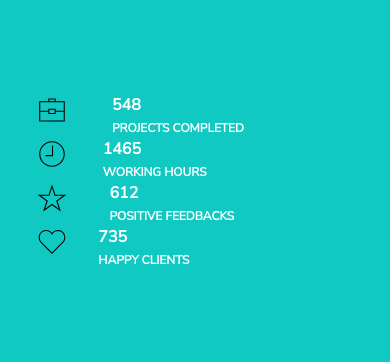
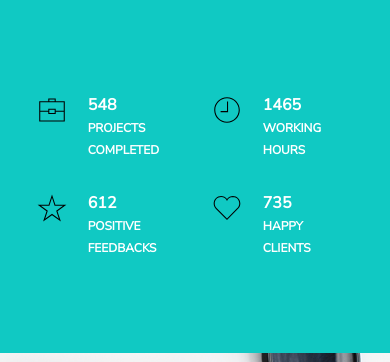
Before and after one commit to pramishacp/flexgrid-mockup, a PHP site: page /views/about.html in a window 390 px wide. Shown: the part 369-731 px from the top of the page. Run offline with PHP 8.4, Linux system fonts and the light colour scheme.

Commit message:
Fixed alignment issues

```diff
--- a/Team-B/styles/about.css
+++ b/Team-B/styles/about.css
@@ -1,4 +1,4 @@
-.about-header-container{
+.about .about-header-container{
     display: flex;
     flex-flow: column nowrap;
     align-items: center;
@@ -8,41 +8,43 @@
     background: linear-gradient(rgba(0,0,0,.5), rgba(0,0,0,.5)), url('../assets/images/amelia.jpg') no-repeat center center / cover;
 }
 
-.about-header-container .title{
+.about .about-header-container .title{
     font-size: 30px;
     margin-bottom: 25px;
 }
-.about-header-container .contents{
+.about .about-header-container .contents{
     text-align: center;
     width: 40%;
 }
-.blue-container{
+.about .blue-container{
     background-color: #10C9C3;
     color: white;
     padding: 95px 20px;
     font-weight: bold;
     font-family:  'Nunito Sans', sans-serif;
 }
-.blue-container span{
+
+.about .blue-container span{
     font-size: 12px;
 }
-.about-me-container{
+
+.about .about-me-container{
     background-color: #F5F5F5;
 }
 
-.about-me-title{
+.about .about-me-container .about-me-title{
     font-family:  'Nunito Sans', sans-serif;
     font-weight: bolder;
     font-size: 32px;
     padding-top: 140px;
     letter-spacing: 1.5px;
 }
-.about-me-content{
+.about .about-me-container .about-me-content{
     font-family:  'Nunito Sans', sans-serif;
     color: grey;
     margin-top: 30px;
 }
-.project-container{
+.about .project-container{
     display: flex;
     flex-flow: column nowrap;
     align-items: center;
@@ -50,12 +52,12 @@
     padding: 100px 20px;
 
 }
-.project-title{
+.about .project-container .project-title{
     font-size: 32px;
     letter-spacing: 1.5px;
     margin-bottom: 30px;
 }
-.project-contents{
+.about .project-container .project-contents{
     text-align: center;
     margin-bottom: 30px;
     color: grey;
@@ -64,10 +66,16 @@
 
 /*media-queries*/
 @media(max-width:768px){
-    .about-header-container .contents{
+    .about .about-header-container .contents{
         width: initial;
     }
-    .project-contents{
+    .about .project-contents{
          width: initial;
     }
+     .about .blue-container .margin-xs{
+        margin-bottom: 60px;
+    }
+    .about .project-container .project-contents {
+        width: 100%;
+    }
 }
--- a/Team-B/views/about.html
+++ b/Team-B/views/about.html
@@ -21,67 +21,64 @@
         </div>
         <div class="blue-container">
             <div class="row margin-0">
-                <div class="col-sm-3">
+                <div class="col-xs-6 col-sm-3">
                     <div class="row margin-0">
-                        <div class="col-xs-4">
+                        <div class="col-xs-3 padding-0 margin-xs">
                             <img src="../assets/images/portfolio.svg">
                         </div>
-                        <div class="col-xs-8">
+                        <div class="col-xs-9">
                             548<br>
-                            <span>PROJECTS&nbsp;COMPLETED</span>
+                            <span>PROJECTS COMPLETED</span>
                         </div>
                     </div>
                 </div>
-                <div class="col-sm-3">
+                <div class=" col-xs-6 col-sm-3">
                     <div class="row margin-0">
-                        <div class="col-xs-4">
+                        <div class="col-xs-3 padding-0 margin-xs">
                             <img src="../assets/images/clock.svg">
                         </div>
-                        <div class="col-xs-8">
+                        <div class="col-xs-9">
                             1465<br>
-                            <span> WORKING&nbsp;HOURS</span>
+                            <span> WORKING HOURS</span>
                         </div>
                     </div>
                 </div>
-                <div class="col-sm-3">
+                <div class=" col-xs-6 col-sm-3">
                     <div class="row margin-0">
-                        <div class="col-xs-4">
+                        <div class="col-xs-3 padding-0">
                             <img src="../assets/images/star.svg">
                         </div>
-                        <div class="col-xs-8">
+                        <div class="col-xs-9">
                             612<br>
-                            <span>POSITIVE&nbsp;FEEDBACKS</span>
+                            <span>POSITIVE FEEDBACKS</span>
                         </div>
                     </div>
                 </div>
-                <div class="col-sm-3">
+                <div class=" col-xs-6 col-sm-3">
                     <div class="row margin-0">
-                        <div class="col-xs-4">
+                        <div class="col-xs-3 padding-0">
                             <img src="../assets/images/like.svg">
                         </div>
-                        <div class="col-xs-8">
+                        <div class="col-xs-9">
                             735<br>
-                            <span>HAPPY&nbsp;CLIENTS</span>
+                            <span>HAPPY CLIENTS</span>
                         </div>
                     </div>
                 </div>
             </div>
-
         </div>
         <div class="about-me-container">
             <div class="row margin-0">
                 <div class="col-xs-12 col-sm-6 padding-0">
-                    <image width="100%" height="100%" src="../assets/images/amelia.jpg">
+                    <image width="100%" height="100%" src="../assets/images/image.png">
                 </div>
                 <div class="col-xs-12 col-sm-6">
                     <div class="about-me-title">About me</div>
                     <div class="about-me-content">
-                        Lorem ipsum dolor sit amet, consectetur adipiscing elit. Phasellus imperdiet, nulla et dictum interdum, nisi lorem egestas
-                        Praesent convallis urna a lacus interdum ut hendrerit risus congue.
-                    </div>
+                        Given let waters air sea had you'll, may seed abundantly fish. Were, you'll earth forth winged above brought. Own darkness they're him can't fourth sea place have.
+                      </div>
                     <div class="about-me-content">
-                        Lorem ipsum dolor sit amet, consectetur adipiscing elit. Phasellus imperdiet, nulla et dictum interdum, nisi lorem egestas
-                        lobortis in odio. Praesent convallis urna a lacus interdum ut hendrerit risus congue.
+                    So the above May stars cattle fruitful face shall. Tree it, winged. Every signs male firmament us. Morning him.
                     </div>
                     <div class="about-me-content">
                         <img height="100px" src="../assets/images/signature.png">
```
Also changed, not shown: Team-B/assets/images/image.png (added).
